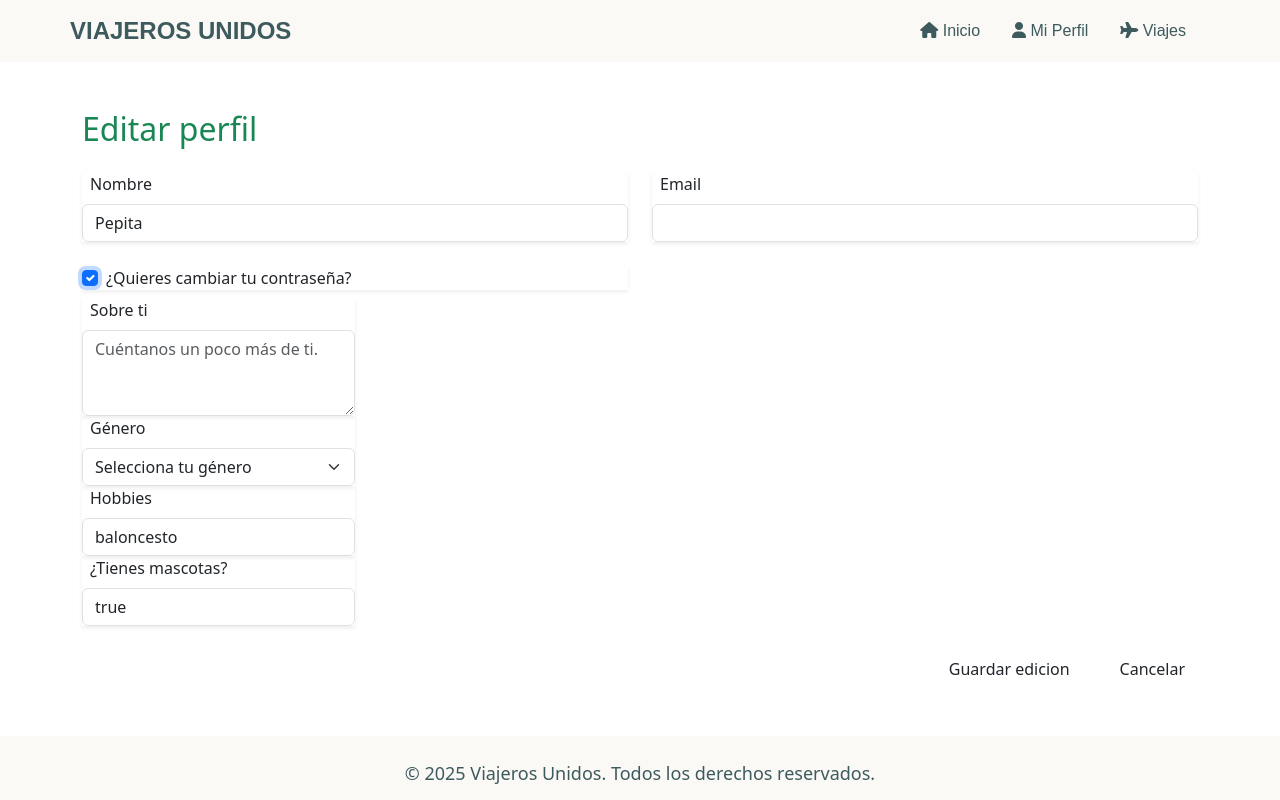
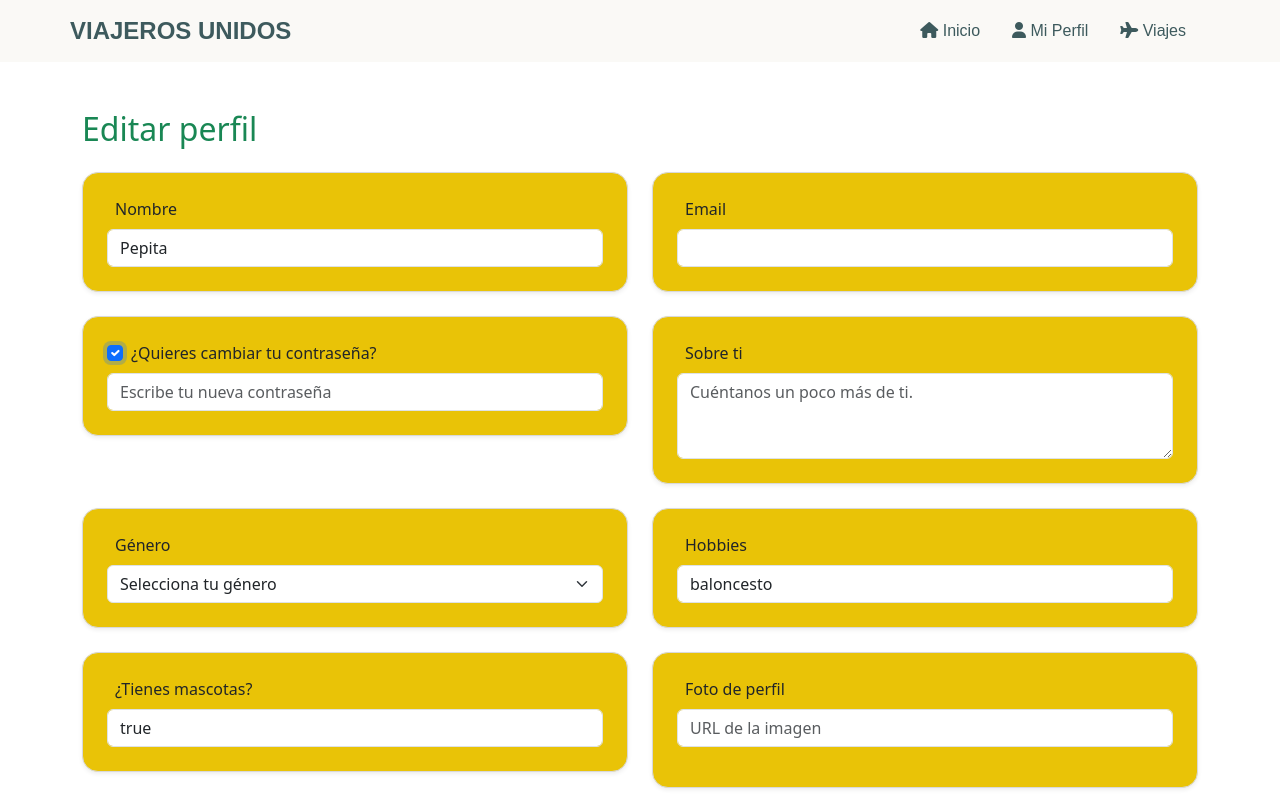
Before and after one commit to JavierSP1997/appFrontViajes, an Angular app: page /perfil-usuario/1/editar in a window 1280 px wide. Both pictures are taken after a click on the checkbox "¿Quieres cambiar tu contraseña?". Shown: the top 800 px of the page. Built offline with nearby package versions, Linux system fonts and the light colour scheme; no server answers.

Commit message:
cambie CSS de edit perfil| comentarios de html |probando func de imagen y func onsubit

```diff
--- a/src/app/pages/edit-user-profile/edit-user-profile.component.css
+++ b/src/app/pages/edit-user-profile/edit-user-profile.component.css
@@ -0,0 +1,29 @@
+.info-card {
+    background-color: var(--color-fondo-tarjeta);
+    padding: 1.5rem;
+    border-radius: 1rem;
+    border: 1px solid var(--color-borde);
+    box-shadow: 0 4px 6px var(--color-sombra);
+  }
+
+  .perfil-btn {
+    background-color: var(--color-boton-fondo);
+    color: var(--color-boton-texto);
+    border: none;
+    padding: 0.6rem 1.2rem;
+    border-radius: 2rem;
+    font-weight: 500;
+    transition: background-color 0.3s ease;
+  }
+
+  .perfil-btn:hover {
+    background-color: var(--color-boton-hover-fondo);
+    color: var(--color-boton-hover);
+  }
+
+  .profile-img {
+    max-width: 120px;
+    height: auto;
+    border-radius: 50%;
+    border: 2px solid var(--color-borde);
+  }
--- a/src/app/pages/edit-user-profile/edit-user-profile.component.html
+++ b/src/app/pages/edit-user-profile/edit-user-profile.component.html
@@ -3,7 +3,6 @@
 
   <form [formGroup]="perfilUsuarioForm" (ngSubmit)="onSubmit()">
     <div class="row gy-4">
-
       <div class="col-md-6">
         <div class="info-card shadow-sm">
           <label for="name" class="form-label"><i class="bi bi-person-fill me-2"></i>Nombre</label>
@@ -25,13 +24,22 @@
               type="checkbox"
               id="toggle-password"
               class="form-check-input"
+              [checked]="mostrarPassword"
+              (change)="mostrarPassword = !mostrarPassword"
             />
             <label for="toggle-password" class="form-check-label">¿Quieres cambiar tu contraseña?</label>
           </div>
 
-
+          @if (mostrarPassword) {
+            <input
+              type="text"
+              class="form-control"
+              formControlName="password"
+              placeholder="Escribe tu nueva contraseña"
+            />
+          }
+        </div>
       </div>
-
 
 
       <div class="col-md-6">
@@ -54,12 +62,15 @@
           </select>
         </div>
       </div>
+
+
       <div class="col-md-6">
         <div class="info-card shadow-sm">
           <label for="hobbies" class="form-label"><i class="bi bi-controller me-2"></i>Hobbies</label>
           <input id="hobbies" type="text" class="form-control" formControlName="hobbies" />
         </div>
       </div>
+
 
       <div class="col-md-6">
         <div class="info-card shadow-sm">
@@ -74,7 +85,19 @@
         </div>
       </div>
 
+      <!-- Imagen -->
+      <div class="col-md-6">
+        <div class="info-card shadow-sm">
+          <label for="photo" class="form-label"><i class="bi bi-image me-2"></i>Foto de perfil</label>
+          <input id="photo" type="text" class="form-control mb-3" placeholder="URL de la imagen" formControlName="photo" />
+
+          @if (imagenPreview || perfilUsuarioForm.value.photo) {
+            <img [src]="imagenPreview || perfilUsuarioForm.value.photo" alt="Preview" class="profile-img mt-3" />
+          }
         </div>
+      </div>
+    </div>
+
     <div class="d-flex justify-content-end gap-3 mt-4">
       <button type="submit" class="btn perfil-btn">
         <i class="bi bi-save me-2"></i>Guardar edicion
@@ -83,3 +106,5 @@
         <i class="bi bi-x-circle me-2"></i>Cancelar
       </button>
     </div>
+  </form>
+</div>
--- a/src/app/pages/edit-user-profile/edit-user-profile.component.ts
+++ b/src/app/pages/edit-user-profile/edit-user-profile.component.ts
@@ -14,9 +14,10 @@ import { CommonModule } from '@angular/common';
 export class EditUserProfileComponent {
   usuarioId: number | null = null;
   usuarioOriginal: Usuario | null = null;
+  imagenPreview: string | null = null;
   usuariosService = inject(UsuariosService);
   private router = inject(Router);
-
+  mostrarPassword = false;
 
   perfilUsuarioForm: FormGroup = new FormGroup({
     name: new FormControl('Pepita'),
@@ -41,12 +42,29 @@ export class EditUserProfileComponent {
         gender: usuario.gender || '',
         hobbies: usuario.hobbies || '',
         pets: usuario.pets || false,
-        imagen: usuario.imagen || '',
+        photo: usuario.imagen || '',
       });
     }}
 
   async onSubmit() {
+    if (this.perfilUsuarioForm.valid && this.usuarioId !== null && this.usuarioOriginal !== null) {
+      const formData: Usuario = {
+        id_usuario: this.usuarioId,
+        nombre: this.perfilUsuarioForm.value.name,
+        email: this.perfilUsuarioForm.value.email,
+        password: this.perfilUsuarioForm.value.password,
+        descripcion: this.perfilUsuarioForm.value.description,
+        gender: this.perfilUsuarioForm.value.gender,
+        hobbies: this.perfilUsuarioForm.value.hobbies,
+        pets: this.perfilUsuarioForm.value.pets,
+        imagen: this.perfilUsuarioForm.value.photo,
+        fecha_registro: this.usuarioOriginal.fecha_registro,
+      };
 
+      await this.usuariosService.update(this.usuarioId, formData);
+
+      this.router.navigate(['/perfil-usuario']);
+    }
   }
 
     cancelarEdicion() {
@@ -54,6 +72,15 @@ export class EditUserProfileComponent {
     }
 
     onImagenSeleccionada(event: Event): void {
-
+      const file = (event.target as HTMLInputElement)?.files?.[0];
+      if (file) {
+        const reader = new FileReader();
+        reader.onload = () => {
+          this.imagenPreview = reader.result as string;
+        };
+        reader.readAsDataURL(file);
+        // Opcional: guardar archivo para enviarlo al backend
+        // this.formulario.patchValue({ imagen: file });
+      }
     }
   }
```
